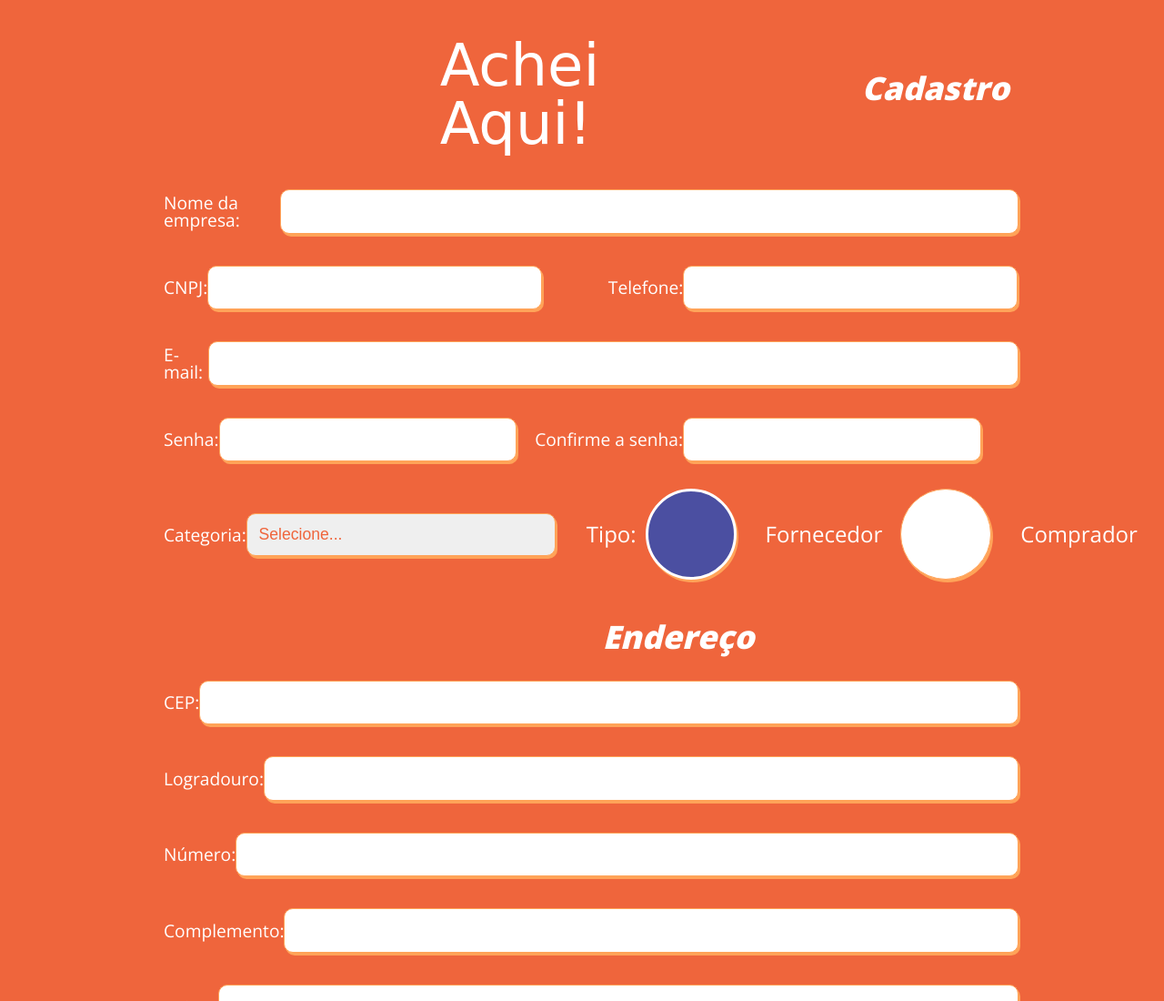
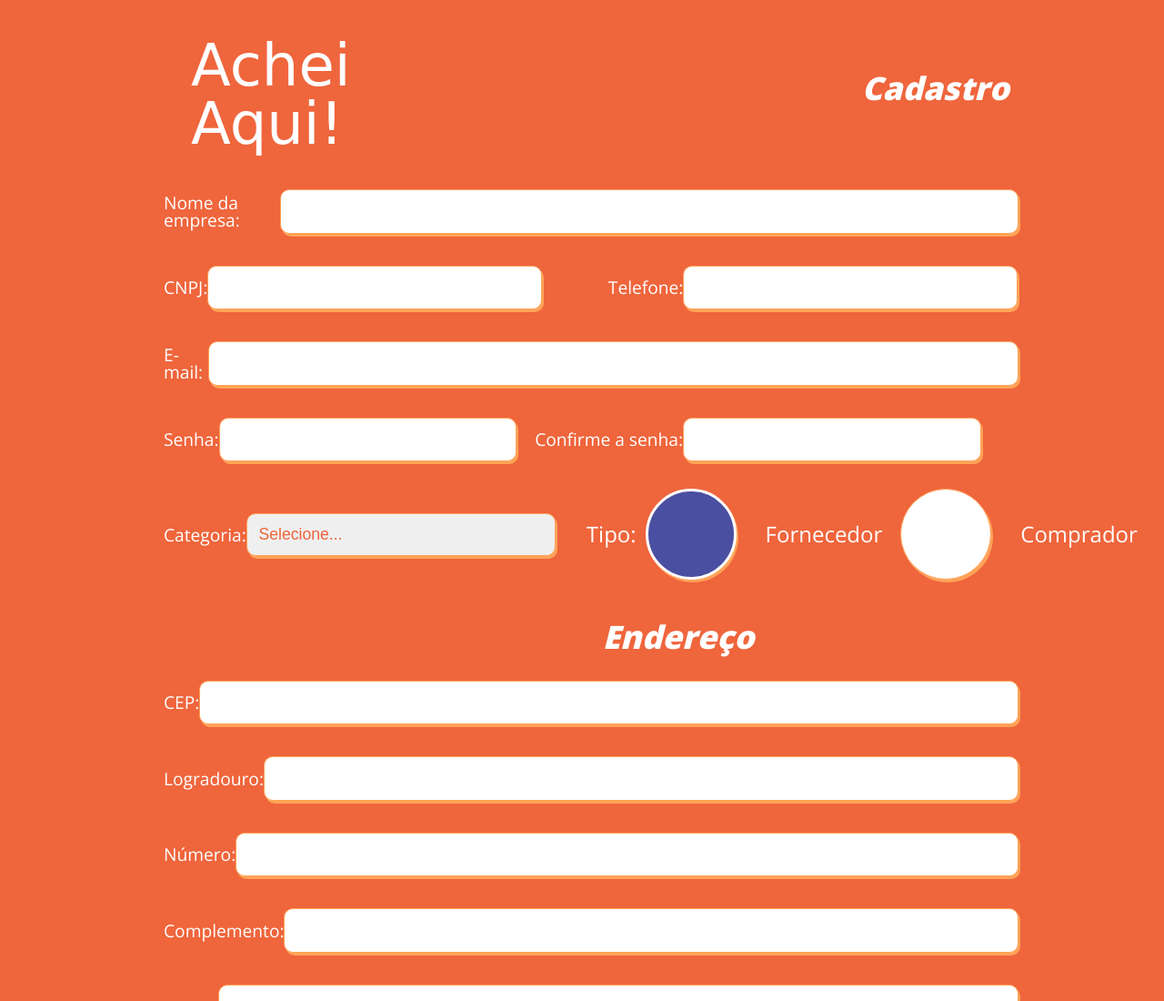
Before and after one commit to Achei-Aqui/willthala_fornecimentos, a website built with Vite: page front/src/html/register.html in a window 1280 px wide. Shown: the top 1100 px of the page at 91% size. Built offline with nearby package versions, Linux system fonts and the light colour scheme; a web font is replaced by a local one.

Commit message:
add MainHeader with index.js and style.css

```diff
--- a/front/src/components/MainHeader/index.js
+++ b/front/src/components/MainHeader/index.js
@@ -2,11 +2,11 @@ import './style.css';
 import '../../styles/tools/containers.css'
 const MainHeader = () => {
 	return /* html */ `
-		<div class="container">
-			<header>
-				<h1 class="main-title">Achei Aqui!</h1>
-			</header>
-		</div>
+
+		<header class="header-main-header">
+			<h1 class="main-title">Achei Aqui!</h1>
+		</header>
+
 	`;
 }
 
--- a/front/src/components/MainHeader/style.css
+++ b/front/src/components/MainHeader/style.css
@@ -1,7 +1,7 @@
 .main-title {
-  font-family: 'Cabin Sketch', cursive;
-  text-align: center;
-  color: var( --color-white );
-  font-size: 4rem;
-  margin-top: 40px;
+	color: var(--color-white);
+	font-family: "Cabin Sketch", cursive;
+	font-size: 4rem;
+	margin: 40px;
+	text-align: center;
 }
```
